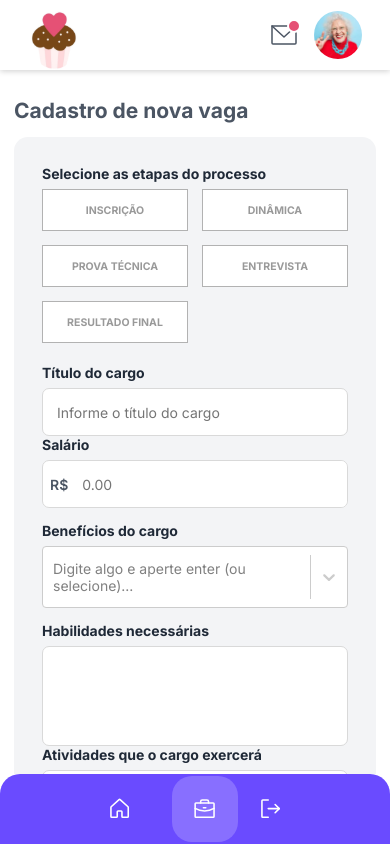
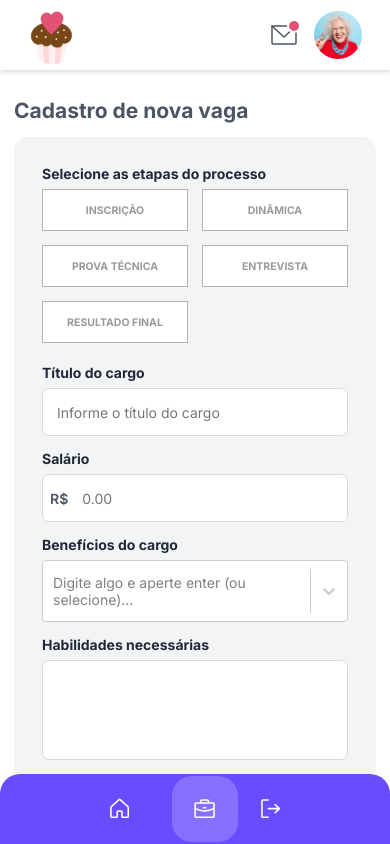
Before and after one commit to jfernandesdev/dona-maria-cupcake, a React (Vite) app: page /nova-vaga in a window 390 px wide. Built offline with nearby package versions, Linux system fonts and the light colour scheme; what @react-pdf/renderer would draw is missing.

Commit message:
FIX: spaces between form inputs on mobile devices

```diff
--- a/src/components/Sidebar/styles.module.scss
+++ b/src/components/Sidebar/styles.module.scss
@@ -32,6 +32,8 @@
     border-radius: 20px 20px 0 0;
 
     .brandLogo {
+      width: 75px;
+      height: 75px;
       position: fixed;
       top: 0;
       left: 1rem;
--- a/src/pages/NewVacancy/styles.module.scss
+++ b/src/pages/NewVacancy/styles.module.scss
@@ -33,7 +33,8 @@
     gap: 1rem;
 
     @media(max-width: 768px) {
-      display: block;
+      display: flex;
+      flex-direction: column;
     }
   }
 
@@ -316,6 +317,7 @@
   gap: 1rem;
 
   @media(max-width: 768px) {
-    display: block;
+    display: flex;
+    flex-direction: column;
   }
 }
```
